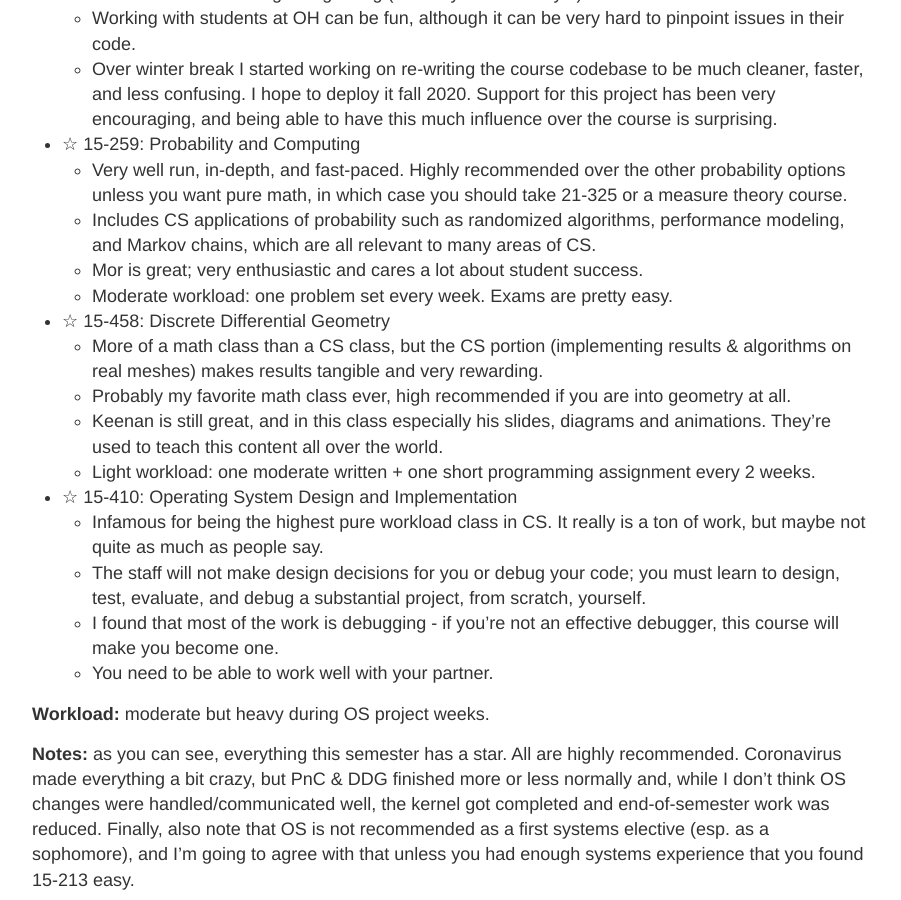
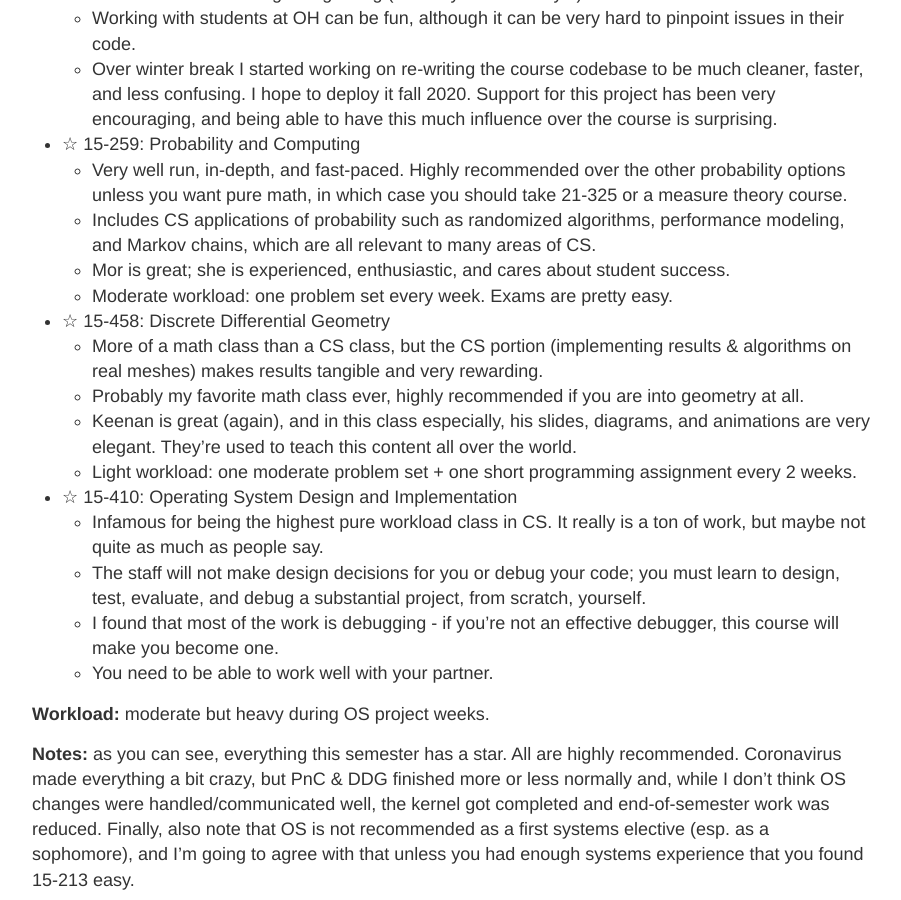
Before and after one commit to TheNumbat/thenumbat.github.io, a Jekyll site: the page built from cmu.md, in a window 1280 px wide and 900 px high, scrolled down 3882 px. Shown: the whole window, without its empty margins (188-1089 px from the left). Built offline with Jekyll 4.4.1, drawn with Linux system fonts in a browser that asks for light colours.

Commit message:
pnc/ddg edit

```diff
--- a/cmu.md
+++ b/cmu.md
@@ -105,13 +105,13 @@ Inspired by [these](https://wanshenl.me/courses/reviews/) [pages](http://weihang
 - ☆ 15-259: Probability and Computing
     - Very well run, in-depth, and fast-paced. Highly recommended over the other probability options unless you want pure math, in which case you should take 21-325 or a measure theory course.
     - Includes CS applications of probability such as randomized algorithms, performance modeling, and Markov chains, which are all relevant to many areas of CS.
-    - Mor is great; very enthusiastic and cares a lot about student success.
+    - Mor is great; she is experienced, enthusiastic, and cares about student success.
     - Moderate workload: one problem set every week. Exams are pretty easy.
 - ☆ 15-458: Discrete Differential Geometry
     - More of a math class than a CS class, but the CS portion (implementing results &amp; algorithms on real meshes) makes results tangible and very rewarding.
-    - Probably my favorite math class ever, high recommended if you are into geometry at all.
-    - Keenan is still great, and in this class especially his slides, diagrams and animations. They're used to teach this content all over the world.
-    - Light workload: one moderate written + one short programming assignment every 2 weeks.
+    - Probably my favorite math class ever, highly recommended if you are into geometry at all.
+    - Keenan is great (again), and in this class especially, his slides, diagrams, and animations are very elegant. They're used to teach this content all over the world.
+    - Light workload: one moderate problem set + one short programming assignment every 2 weeks.
 - ☆ 15-410: Operating System Design and Implementation
     - Infamous for being the highest pure workload class in CS. It really is a ton of work, but maybe not quite as much as people say.
     - The staff will not make design decisions for you or debug your code; you must learn to design, test, evaluate, and debug a substantial project, from scratch, yourself.
```
